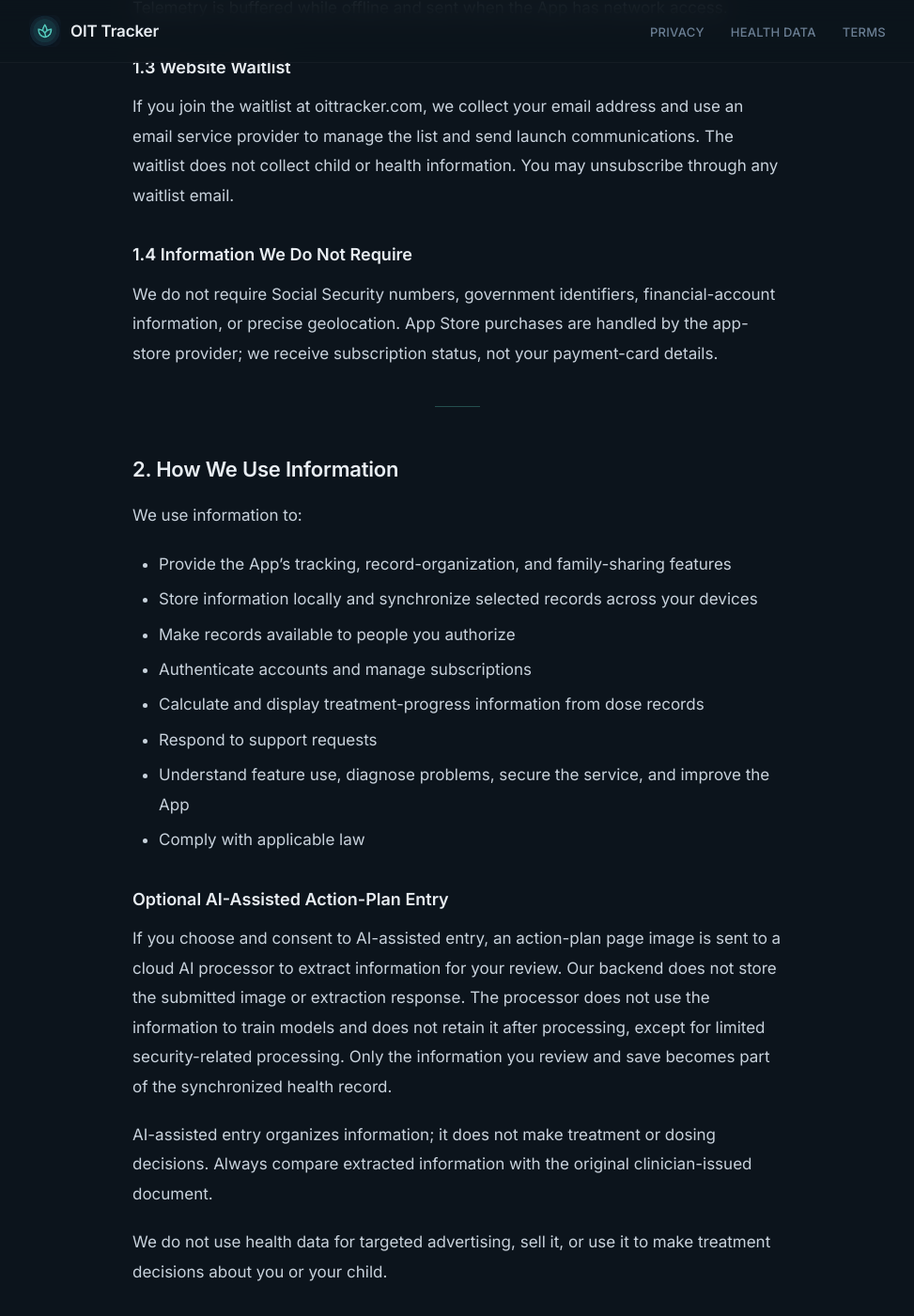
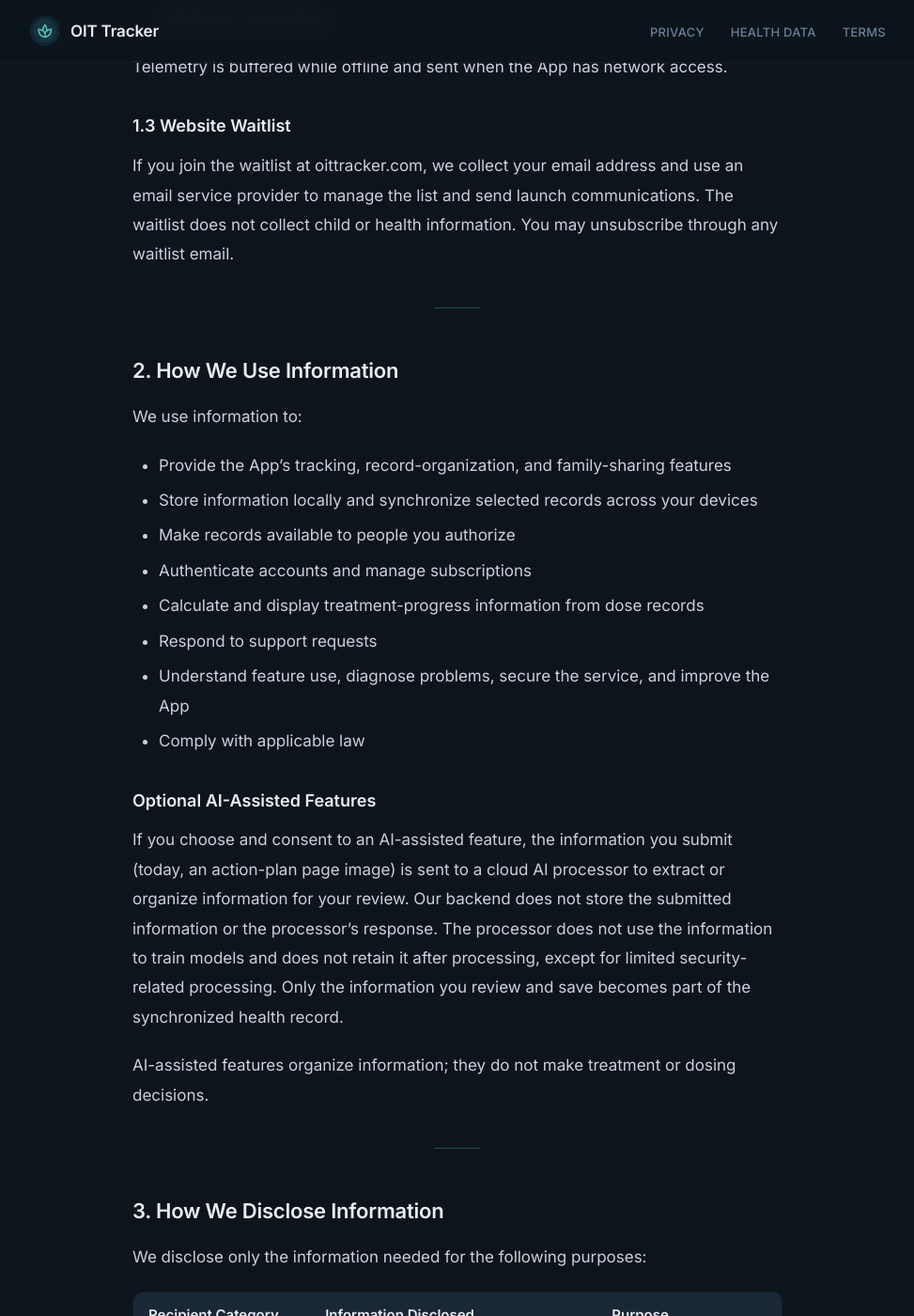
Before and after one commit to acholonu/oittracker.com, a Jekyll site: the page built from legal/privacy-policy.md, in a window 1280 px wide and 1400 px high, scrolled down 2422 px. Shown: the whole window at 94% size, without its empty margins (153-1126 px from the left). Built offline with Jekyll 4.4.1, drawn with Linux system fonts in a browser that asks for light colours; some of the changed text lies outside the part shown.

Commit message:
sync: update legal docs from oit-tracker
Automated sync from acholonu/oit-tracker docs/legal/ (markdown + PDF)

```diff
--- a/legal/privacy-policy.md
+++ b/legal/privacy-policy.md
@@ -22,15 +22,15 @@ For disclosures and rights specifically concerning consumer health data, see our
 
 Depending on the features you use, you may provide:
 
-- **Account information:** An authentication identifier, optional email address, optional display name, and a device-generated identifier used for offline synchronization. We do not receive your account password from the authentication provider.
+- **Account information:** An authentication identifier, optional email address, optional display name, a device-generated identifier used for offline synchronization, and subscription status from the app-store provider. We do not receive your account password from the authentication provider or your payment-card details from the app-store provider.
 - **Age-eligibility information:** The App uses your date of birth on your device to determine whether you are an adult or an authorized minor age 13 or older, then discards the date. We store only the resulting eligibility class and the date of the check. If the user is under 13, the App does not create an account or collect usage data from that user.
-- **Child and treatment information:** A child's first name or nickname, optional date of birth, allergens, treatment details, dose history, reactions, sickness-mode periods, notes, care instructions, and derived treatment-progress information.
+- **Child and treatment information:** A child's first name or nickname, allergens, treatment details, dose history, reactions, sickness-mode periods, notes, care instructions, and derived treatment-progress information.
 - **Clinician and emergency information:** Optional clinician or clinic contact details, emergency contacts, medications, treatment instructions, and information saved from an emergency action plan.
 - **Photos and documents:** Child photos and action-plan page images are stored on your device. Child photos are never uploaded. An action-plan image leaves your device only if you choose and consent to AI-assisted entry, as described below.
 - **Caregiver information:** A caregiver's email address, requested permission level, and sharing status when you invite someone to access a child's records.
 - **Support communications:** Information you choose to include when contacting us.
 
-Free-text fields and documents may contain additional information you choose to provide. Avoid including information that is not needed to use the App.
+Free-text fields and documents may contain additional information you choose to provide.
 
 ### 1.2 Information Collected Automatically
 
@@ -45,10 +45,6 @@ Telemetry is buffered while offline and sent when the App has network access.
 ### 1.3 Website Waitlist
 
 If you join the waitlist at oittracker.com, we collect your email address and use an email service provider to manage the list and send launch communications. The waitlist does not collect child or health information. You may unsubscribe through any waitlist email.
-
-### 1.4 Information We Do Not Require
-
-We do not require Social Security numbers, government identifiers, financial-account information, or precise geolocation. App Store purchases are handled by the app-store provider; we receive subscription status, not your payment-card details.
 
 ---
 
@@ -65,13 +61,11 @@ We use information to:
 - Understand feature use, diagnose problems, secure the service, and improve the App
 - Comply with applicable law
 
-### Optional AI-Assisted Action-Plan Entry
+### Optional AI-Assisted Features
 
-If you choose and consent to AI-assisted entry, an action-plan page image is sent to a cloud AI processor to extract information for your review. Our backend does not store the submitted image or extraction response. The processor does not use the information to train models and does not retain it after processing, except for limited security-related processing. Only the information you review and save becomes part of the synchronized health record.
+If you choose and consent to an AI-assisted feature, the information you submit (today, an action-plan page image) is sent to a cloud AI processor to extract or organize information for your review. Our backend does not store the submitted information or the processor's response. The processor does not use the information to train models and does not retain it after processing, except for limited security-related processing. Only the information you review and save becomes part of the synchronized health record.
 
-AI-assisted entry organizes information; it does not make treatment or dosing decisions. Always compare extracted information with the original clinician-issued document.
-
-We do not use health data for targeted advertising, sell it, or use it to make treatment decisions about you or your child.
+AI-assisted features organize information; they do not make treatment or dosing decisions.
 
 ---
 
@@ -96,7 +90,7 @@ Family sharing is optional. No health record is shared with another person until
 
 You choose which children to share and whether the recipient may view or edit records. A view-only recipient may have limited access to some record types, but safety information—including treated allergens, current sickness status, saved emergency-action information, and clinician contacts—remains visible. Editors and co-owners can access all records within the scope of their role. A co-owner can access and manage records for every child in the family, including children added later; only the primary owner may delete a child profile.
 
-Child photos and action-plan page images are not shared through family sharing. We use a communications provider to deliver invitation emails. An invitation shows who sent it and never includes your child's name or health records.
+Child photos and action-plan page images are not shared through family sharing. An invitation shows who sent it and never includes your child's name or health records.
 
 The primary owner or co-owner may change permissions or revoke access. Revocation prevents future access through our systems but cannot recall information the recipient already viewed, downloaded, printed, or otherwise retained. If the primary owner deletes the account, family records follow the account-deletion process in Section 5; a co-owner does not automatically inherit them.
 
@@ -108,9 +102,9 @@ We do not sell, rent, or trade personal information or consumer health data. We
 
 ## 4. Storage and Security
 
-The App is offline-first. Records are stored locally on your device so core features work without a network connection. Account and health records selected for synchronization are also stored on servers in the United States.
+Records are stored on your device. Account and health records selected for synchronization are also stored on servers in the United States.
 
-Child photos stay on the device where they were added. Action-plan images also stay on-device unless you request AI-assisted entry; in that case, the image is processed transiently as described in Section 2 and is not stored by our backend.
+Child photos never leave the device where you added them. Action-plan images also stay on your device unless you choose AI-assisted entry; then the image is sent for processing, used only to extract information for your review, and is not kept on our servers (see Section 2).
 
 We use administrative, technical, and physical safeguards designed to protect information, including encryption in transit and at rest, restricted server access, access logging, and secure authentication. No system can be guaranteed completely secure.
 
@@ -124,7 +118,7 @@ If we discover a breach involving identifiable health information, we will inves
 
 - **Active and inactive accounts:** We retain account and health data while the account is active. If an account remains inactive for an extended period, we may delete the account data after attempting to notify you using available contact information and giving you an opportunity to keep the account active by signing in.
 - **Account deletion:** After you delete an account, we retain account-linked data for a 90-day recovery period and then permanently delete it. Synchronized health records, derived treatment-progress information, and family-sharing records follow this lifecycle.
-- **Product telemetry:** Individual telemetry events are retained for no more than 18 months and then deleted or aggregated. Telemetry already transmitted is not removed by the in-App account-deletion flow. While telemetry remains linkable, contact support before deleting the account if you want us to authenticate and process a deletion request for those records.
+- **Product telemetry:** We retain usage analytics and diagnostic events for as long as they are useful for understanding feature use, diagnosing problems, and improving the App. Telemetry already transmitted is not removed by the in-App account-deletion flow. While telemetry remains linkable, contact support before deleting the account if you want us to authenticate and process a deletion request for those records.
 - **Security and change records:** To secure the App and diagnose synchronization problems, we keep a record of which device created, updated, or deleted each item, together with timestamps. These records use internal identifiers and the type of item changed; they do not contain names, notes, or the contents of a record, although the type of item can indicate treatment activity. We retain these records only as long as needed for those purposes and then delete them, and they are also deleted with the rest of your account-linked data when you delete your account.
 - **AI processing:** Our backend does not retain the submitted action-plan image or extraction response. Limited security-related processing by the AI processor may occur as described in Section 2.
 
@@ -177,19 +171,13 @@ To submit a request, email **support@oittracker.com**. We may verify the request
 
 ---
 
-## 9. Third-Party Links
-
-The App may link to third-party resources. We are not responsible for their privacy practices, and we encourage you to review their policies.
-
----
-
-## 10. Changes to This Policy
+## 9. Changes to This Policy
 
 We may update this policy by changing the "Last Updated" date. We will provide an in-App notice of material changes and request affirmative consent when required before materially expanding how previously collected personal or health information is used or disclosed.
 
 ---
 
-## 11. Contact Us
+## 10. Contact Us
 
 **Jones Technical Enterprises, LLC**
 
```
Also changed, not shown: other parts of legal/privacy-policy.md (+2 -2 lines), 3 other files.
